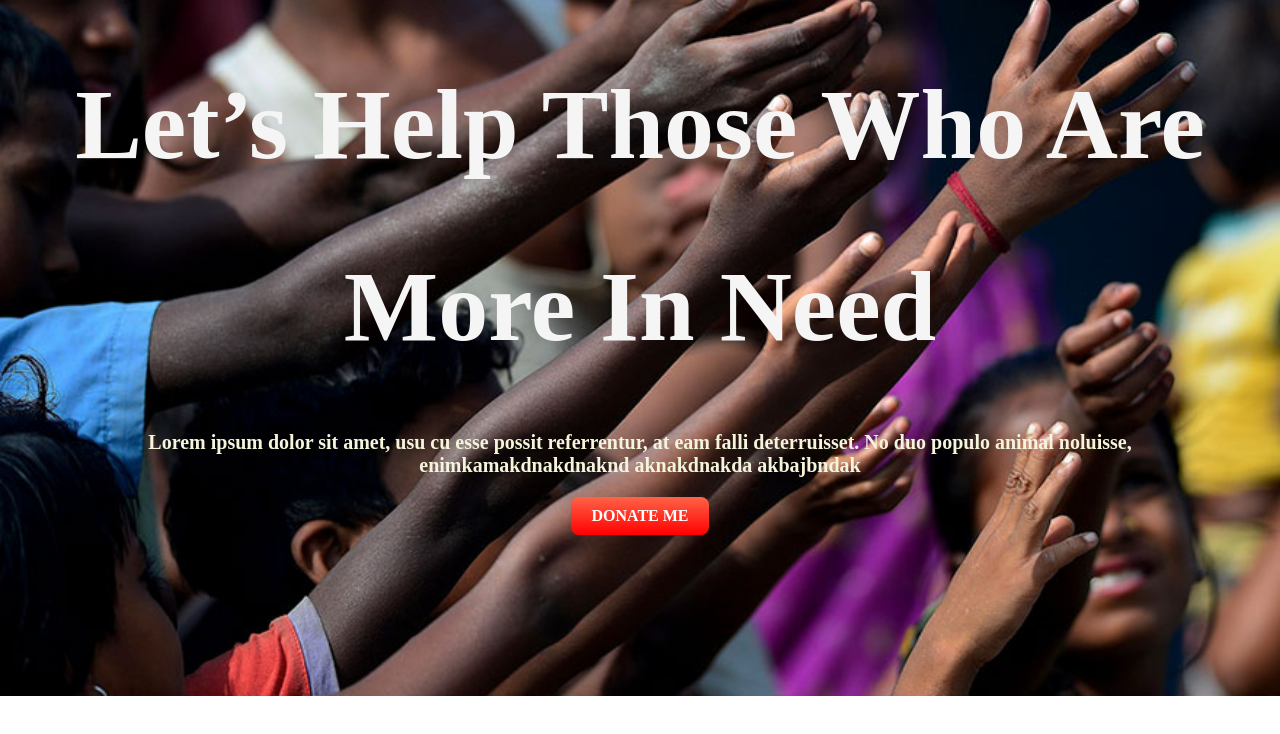
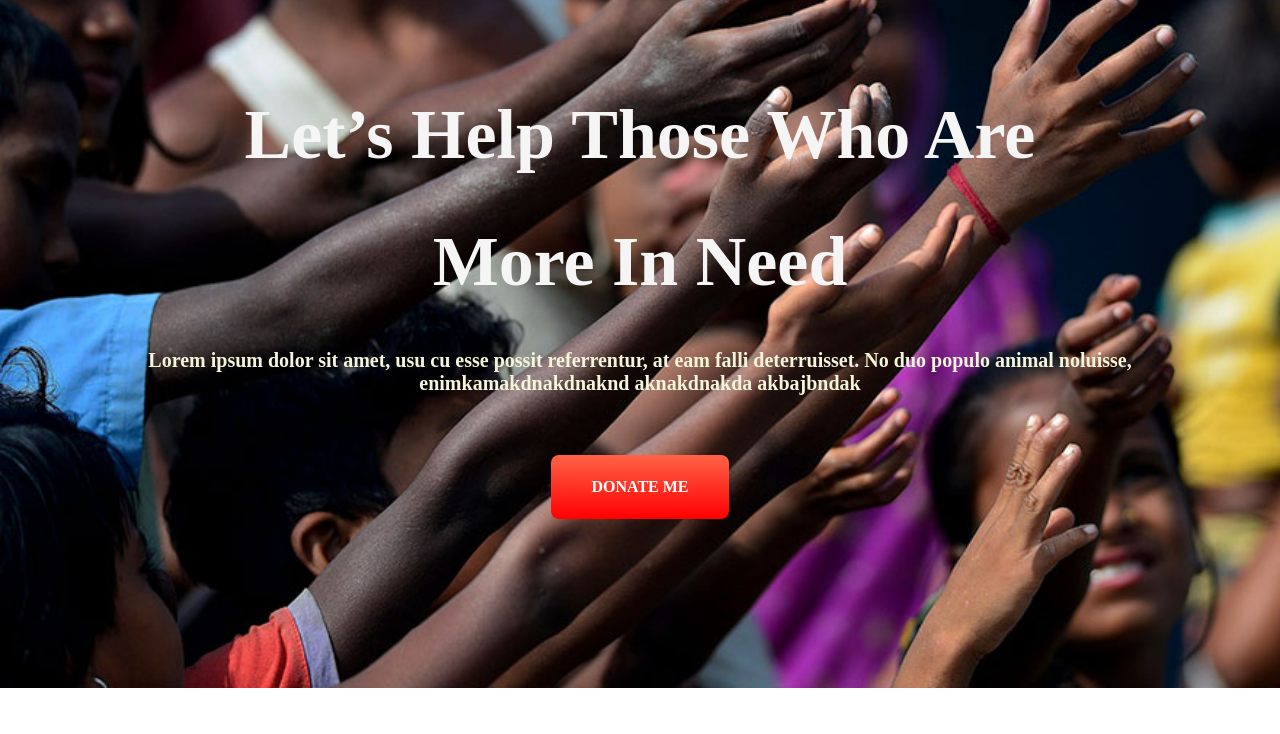
Before and after one commit to Torabarnob203311003/Donate-Today, a plain HTML site: page index.html in a window 1280 px wide. Drawn offline with Linux system fonts and the light colour scheme.

Commit message:
again style

```diff
--- a/style.css
+++ b/style.css
@@ -23,8 +23,9 @@
         text-align: center;
             font-weight: bold;
             color: whitesmoke;
+            padding: 25px 20px 10px 12px;
 
-            font-size: 50px;
+            font-size: 35px;
 
   }
 
@@ -39,7 +40,7 @@
    }
 
    .button {
-    padding: 10px 20px;
+    padding:  23px 40px;
         border: none;
         border-radius: 8px;
         text-decoration: none;
@@ -50,7 +51,7 @@
         display: block;
         margin: 0 auto;
         width: fit-content;
-        font-weight: 700;
+        font-weight: bold;
    }
 
 
```
